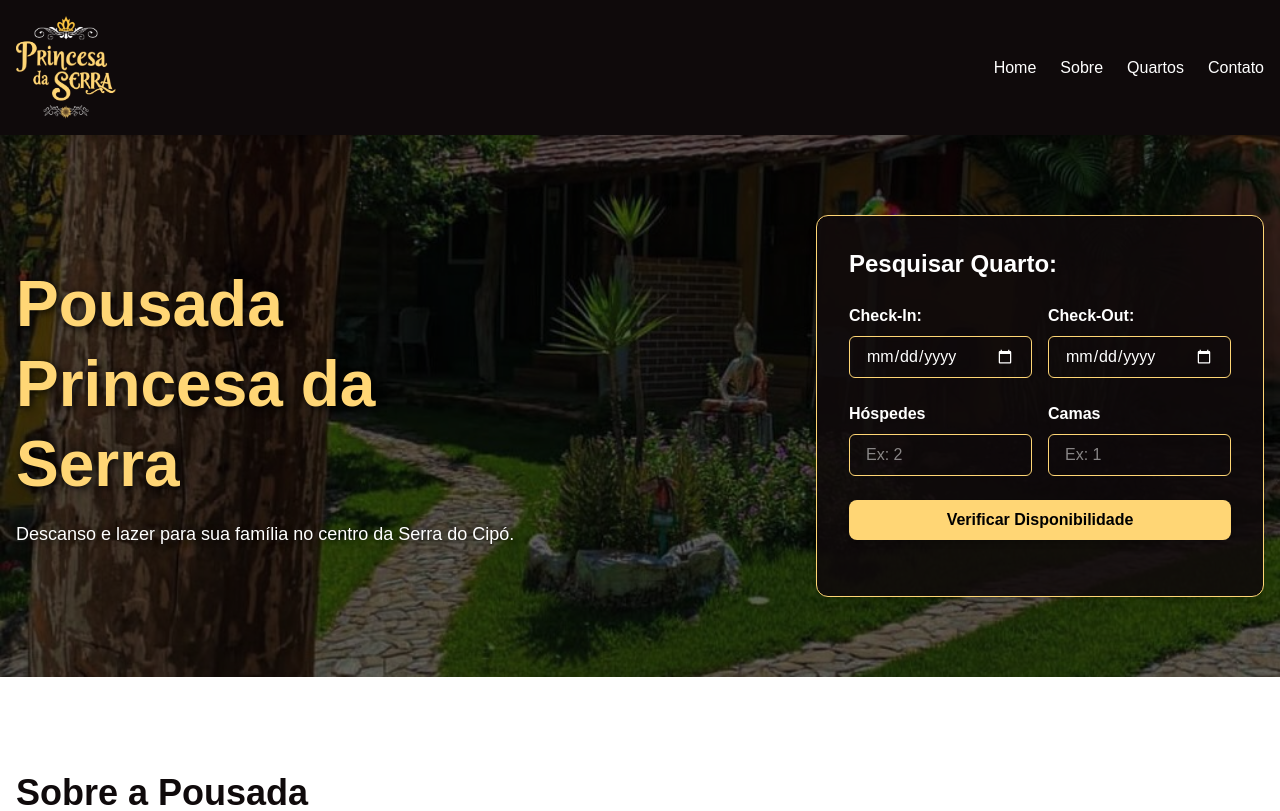
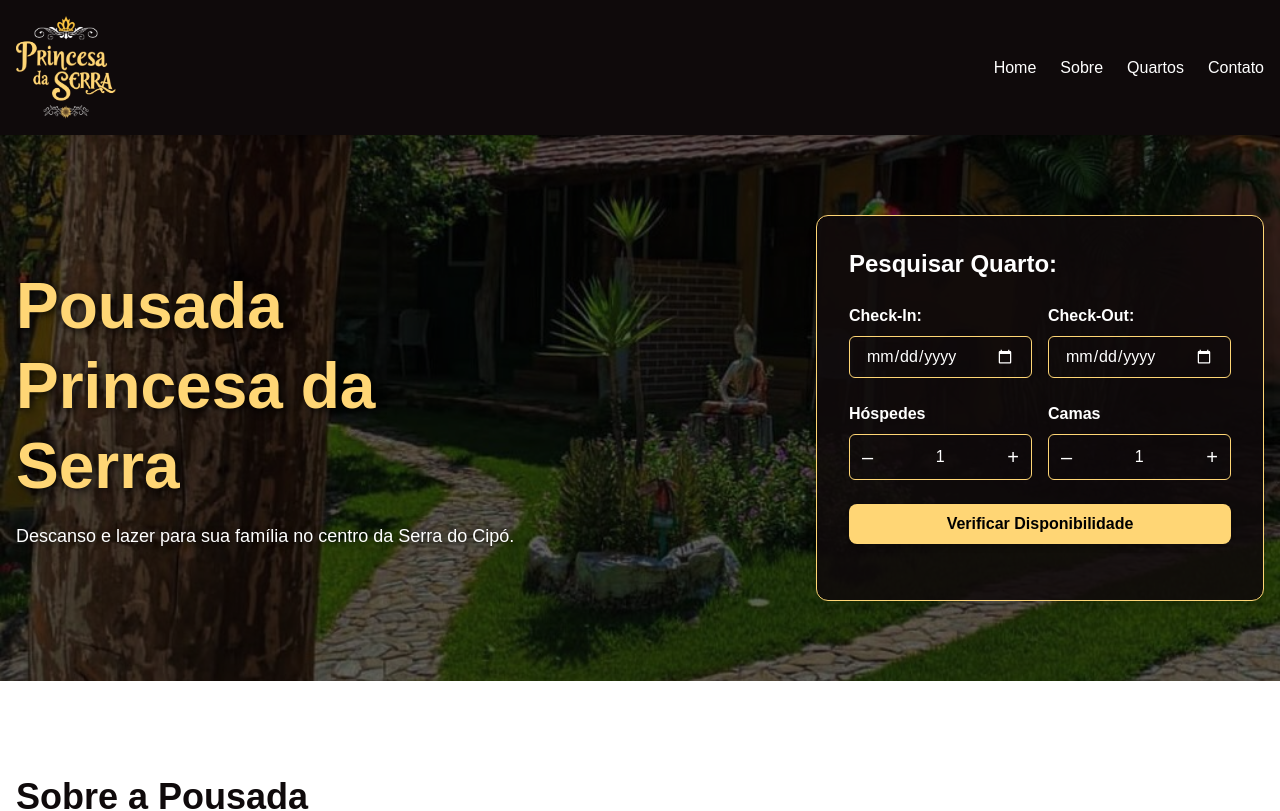
Before and after one commit to PedroViniciussd/pousada-princesa-da-serra, a Next.js app: page / in a window 1280 px wide. Shown: the top 811 px of the page. Built offline with nearby package versions, Linux system fonts and the light colour scheme; no server answers; the database is empty.

Commit message:
Atualizaçao no formulario de busca

```diff
--- a/src/components/BuscarQuartosDisponiveis.jsx
+++ b/src/components/BuscarQuartosDisponiveis.jsx
@@ -9,10 +9,11 @@ export default function BuscarQuartosDisponiveis() {
 const [formData, setFormData] = useState({
   checkin: '',
   checkout: '',
-    pessoas: '', // inicializa como string vazia
+  pessoas: '1',   // valor inicial como "1"
   criancas: '',
-    camas: '',
+  camas: '1',     // valor inicial como "1"
 })
+
 
   const handleChange = (e) => {
     const { name, value } = e.target
@@ -112,18 +113,41 @@ export default function BuscarQuartosDisponiveis() {
   <label htmlFor="pessoas" className="mb-2 font-semibold capitalize">
     Hóspedes
   </label>
+  <div className="flex items-center border border-[#FFD675] rounded-md overflow-hidden">
+    <button
+      type="button"
+      onClick={() =>
+        setFormData((prev) => ({
+          ...prev,
+          pessoas: Math.max(1, parseInt(prev.pessoas || '1') - 1).toString(),
+        }))
+      }
+      className="px-3 py-2 text-xl text-white hover:bg-[#FFD675]/20 transition"
+    >
+      –
+    </button>
     <input
       type="number"
       id="pessoas"
       name="pessoas"
       min="1"
-            inputMode="numeric"
-            pattern="[0-9]*"
-            placeholder="Ex: 2"
       value={formData.pessoas}
       onChange={handleChange}
-            className="bg-transparent border border-[#FFD675] rounded-md px-4 py-2 text-pousadaYellow placeholder-pousadaYellow/70 focus:outline-none focus:ring-2 focus:ring-[#FFD675] focus:border-[#FFD675] transition"
+      className="w-full text-center bg-transparent py-2 text-pousadaYellow focus:outline-none"
     />
+    <button
+      type="button"
+      onClick={() =>
+        setFormData((prev) => ({
+          ...prev,
+          pessoas: (parseInt(prev.pessoas || '1') + 1).toString(),
+        }))
+      }
+      className="px-3 py-2 text-xl text-white hover:bg-[#FFD675]/20 transition"
+    >
+      +
+    </button>
+  </div>
 </div>
 
 {/* Camas */}
@@ -131,17 +155,43 @@ export default function BuscarQuartosDisponiveis() {
   <label htmlFor="camas" className="mb-2 font-semibold capitalize">
     Camas
   </label>
+  <div className="flex items-center border border-[#FFD675] rounded-md overflow-hidden">
+    <button
+      type="button"
+      onClick={() =>
+        setFormData((prev) => ({
+          ...prev,
+          camas: Math.max(1, parseInt(prev.camas || '1') - 1).toString(),
+        }))
+      }
+      className="px-3 py-2 text-xl text-white hover:bg-[#FFD675]/20 transition"
+    >
+      –
+    </button>
     <input
       type="number"
       id="camas"
       name="camas"
-            min="0"
-            placeholder="Ex: 1"
+      min="1"
       value={formData.camas}
       onChange={handleChange}
-            className="bg-transparent border border-[#FFD675] rounded-md px-4 py-2 text-pousadaYellow placeholder-pousadaYellow/70 focus:outline-none focus:ring-2 focus:ring-[#FFD675] focus:border-[#FFD675] transition"
+      className="w-full text-center bg-transparent py-2 text-pousadaYellow focus:outline-none"
     />
+    <button
+      type="button"
+      onClick={() =>
+        setFormData((prev) => ({
+          ...prev,
+          camas: (parseInt(prev.camas || '1') + 1).toString(),
+        }))
+      }
+      className="px-3 py-2 text-xl text-white hover:bg-[#FFD675]/20 transition"
+    >
+      +
+    </button>
   </div>
+</div>
+
 
         {/* Botão */}
         <div className="col-span-1 sm:col-span-2">
--- a/src/components/QuartoCard.jsx
+++ b/src/components/QuartoCard.jsx
@@ -56,16 +56,14 @@ export default function QuartoCard({ quarto, onSelect }) {
                 onClick={() => setModalAberto(true)}
             >
                 <div
-                    className={`absolute top-2 left-2 z-20 text-sm font-semibold px-2 py-1 rounded ${quarto.disponibilidade > 0
-                            ? 'bg-black/60 text-white'
-                            : 'bg-red-500 text-black'
+                    className={`absolute top-2 left-2 z-20 text-sm font-semibold px-2 py-1 rounded ${
+                        quarto.disponibilidade > 0 ? 'bg-black/60 text-white' : 'bg-red-500 text-black'
                     }`}
                 >
                     {quarto.disponibilidade > 0
                         ? `${quarto.disponibilidade} disponíveis`
                         : 'ESGOTADO'}
                 </div>
-
 
                 <div className="relative w-full h-48">
                     <img src={imagemDestaque} alt={quarto.nome} className="w-full h-full object-cover" />
@@ -82,7 +80,9 @@ export default function QuartoCard({ quarto, onSelect }) {
                         <IconPeople />
                         <span className="mr-4">{quarto.capacidade} hóspedes</span>
                         <IconBed />
-                        <span>{quarto.cama} {quarto.cama === 1 ? 'cama' : 'camas'}</span>
+                        <span>
+                            {quarto.cama} {quarto.cama === 1 ? 'cama' : 'camas'}
+                        </span>
                     </div>
                     <p className="text-gray-700 text-sm mb-2">
                         {quarto.descricao?.length > 145
@@ -90,21 +90,59 @@ export default function QuartoCard({ quarto, onSelect }) {
                             : quarto.descricao || 'Descrição indisponível'}
                     </p>
 
+                    {/* Aqui está o input com os botões de - e + */}
                     <div className="flex items-center gap-2 mt-3">
                         <label htmlFor={`quantidade-${quarto.id}`} className="text-sm font-medium">
                             Selecionar:
                         </label>
+                        <div className="flex items-center border rounded">
+                            <button
+                                type="button"
+                                onClick={(e) => {
+                                    e.stopPropagation()
+                                    setQuantidade((q) => {
+                                        const nova = Math.max(0, q - 1)
+                                        onSelect(nova)
+                                        return nova
+                                    })
+                                }}
+                                disabled={quantidade <= 0}
+                                className="px-2 py-1 bg-[#FFD675] text-black rounded-l hover:bg-[#d4b85a] disabled:opacity-50"
+                            >
+                                –
+                            </button>
                             <input
                                 id={`quantidade-${quarto.id}`}
                                 type="number"
                                 min={0}
                                 max={quarto.disponibilidade}
                                 value={quantidade}
-                            onChange={handleChange}
-                            className="w-16 px-2 py-1 border rounded"
+                                onChange={(e) => {
+                                    e.stopPropagation()
+                                    const val = Math.min(quarto.disponibilidade, Math.max(0, Number(e.target.value)))
+                                    setQuantidade(val)
+                                    onSelect(val)
+                                }}
+                                className="w-16 text-center border-x px-2 py-1"
                                 disabled={quarto.disponibilidade === 0}
                                 onClick={(e) => e.stopPropagation()} // impede abertura do modal
                             />
+                            <button
+                                type="button"
+                                onClick={(e) => {
+                                    e.stopPropagation()
+                                    setQuantidade((q) => {
+                                        const nova = Math.min(quarto.disponibilidade, q + 1)
+                                        onSelect(nova)
+                                        return nova
+                                    })
+                                }}
+                                disabled={quantidade >= quarto.disponibilidade}
+                                className="px-2 py-1 bg-[#FFD675] text-black rounded-r hover:bg-[#d4b85a] disabled:opacity-50"
+                            >
+                                +
+                            </button>
+                        </div>
                     </div>
                 </div>
             </div>
@@ -138,8 +176,9 @@ export default function QuartoCard({ quarto, onSelect }) {
                                 )}
                             </div>
 
-                            <p className="text-gray-700 mb-6 whitespace-pre-line">{quarto.descricao || 'Descrição indisponível'}</p>
-
+                            <p className="text-gray-700 mb-6 whitespace-pre-line">
+                                {quarto.descricao || 'Descrição indisponível'}
+                            </p>
                         </div>
                     </div>
                 </div>
```
Also changed, not shown: custom-datepicker.css (line endings or trailing spaces). Lines whose indentation alone changed are shown as unchanged.
